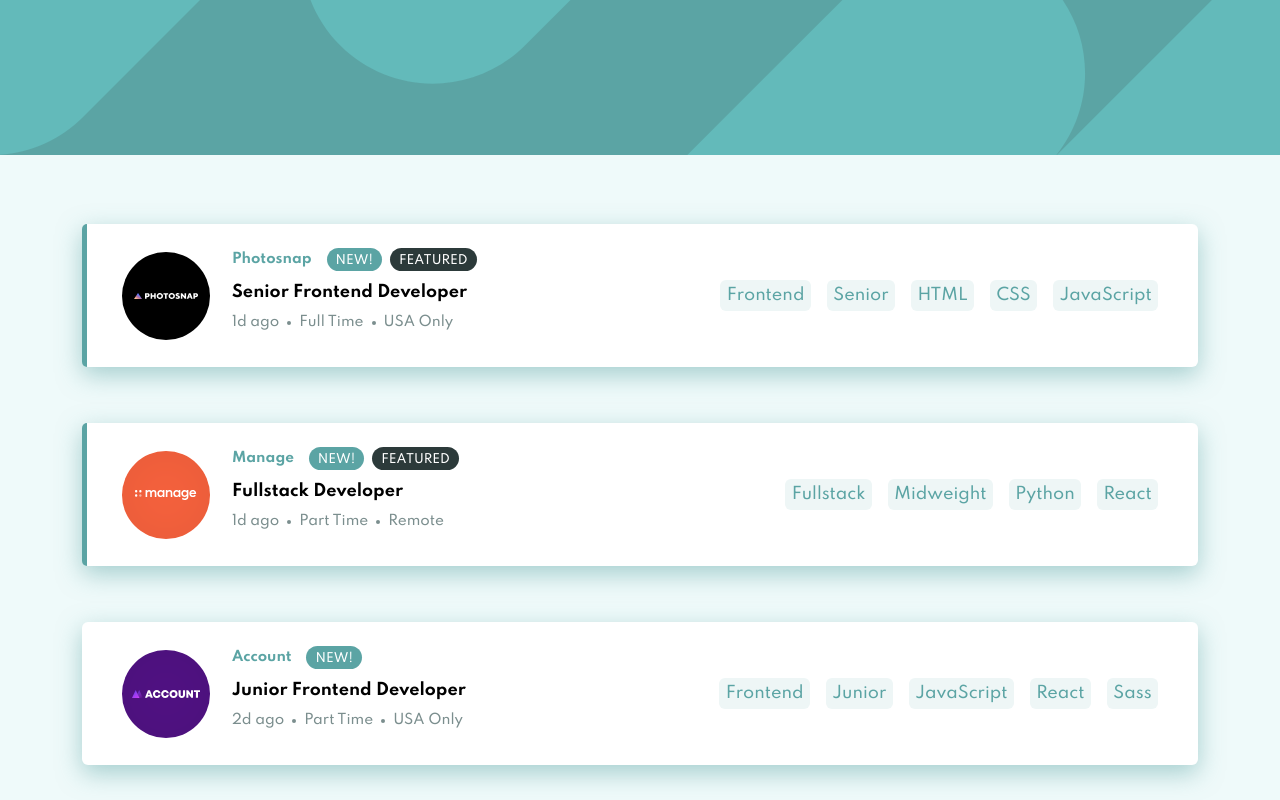
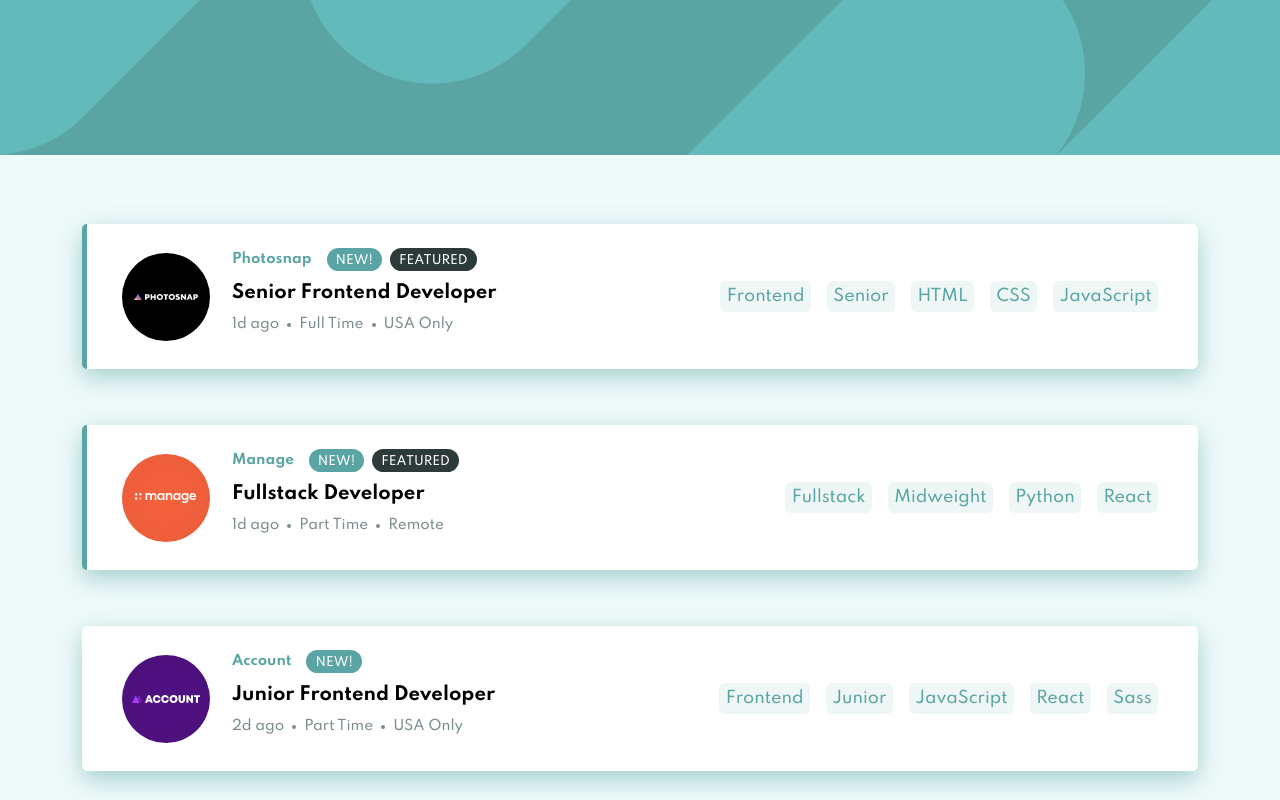
Before and after one commit to solvedbiscuit71/job-listing-with-filters, a React (Create React App) app: page / in a window 1280 px wide. Shown: the top 800 px of the page. Built offline with nearby package versions, Linux system fonts and the light colour scheme.

Commit message:
Added transition for color and background-color

```diff
--- a/src/App.jsx
+++ b/src/App.jsx
@@ -64,6 +64,9 @@
 
       *,*::before,*::after {
         box-sizing: border-box;
+        transition-property: color,background-color;
+        transition-duration: 200ms;
+        transition-timing-function: ease-in-out;
       }
 
       html,body {
--- a/src/components/Header.jsx
+++ b/src/components/Header.jsx
@@ -3,7 +3,7 @@
 import FilterBadge from '../styles/FilterBadge';
 import HeaderImage from '../styles/HeaderImage';
 function Header(props) {
-  const delay = 500
+  const delay = 300
   const [show,setShow] = useState(true)
   const handleClick = () => {
     setShow(false)
--- a/src/styles/CardWrapper.js
+++ b/src/styles/CardWrapper.js
@@ -91,6 +91,10 @@
     '.role': {
       margin: '.75em 0 0',
 
+      'h2': {
+        fontSize: '1.125rem'
+      },
+
       '> div': {
         padding: '.75em 0',
         borderBottom: 'none'
```
